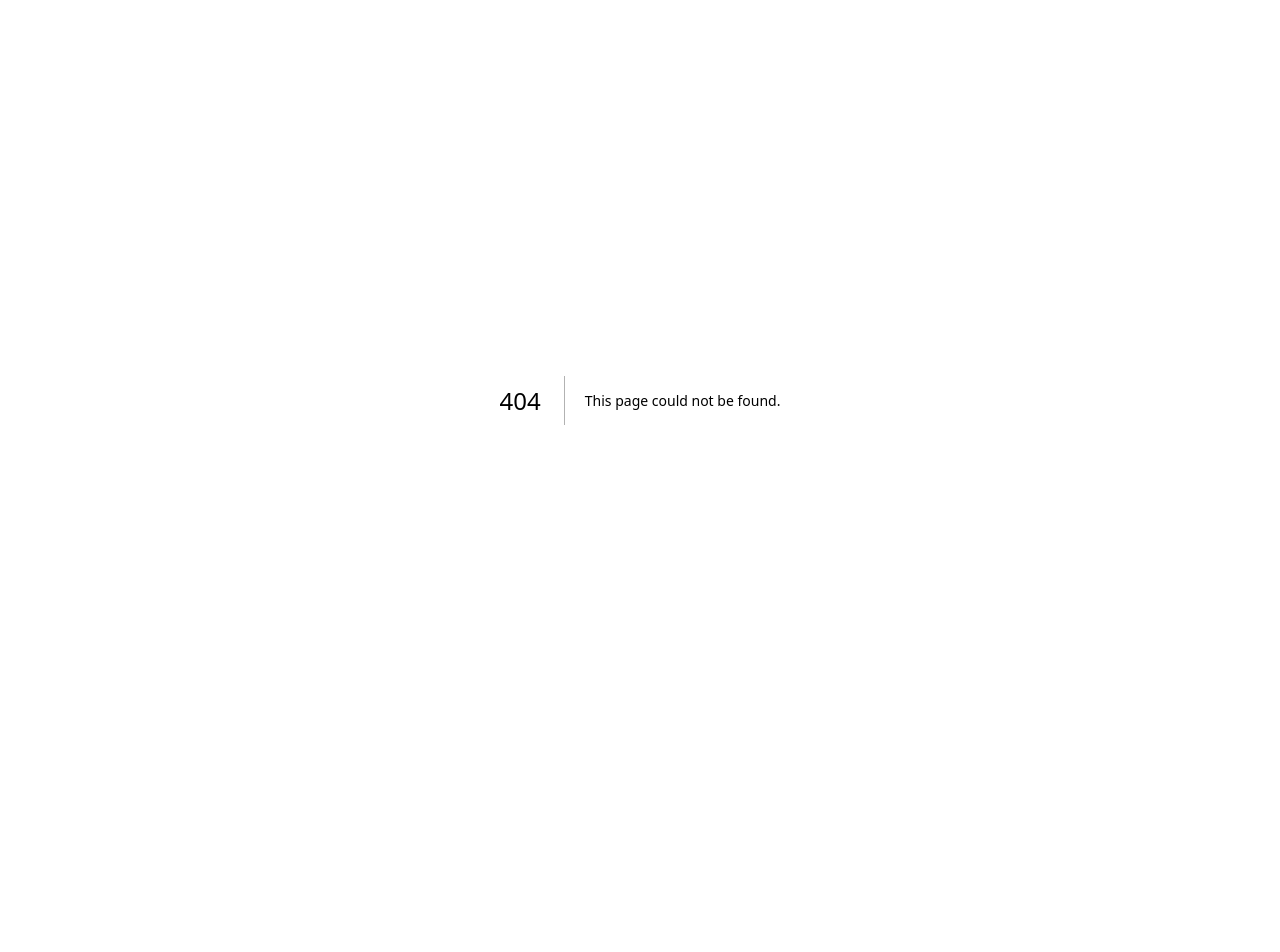
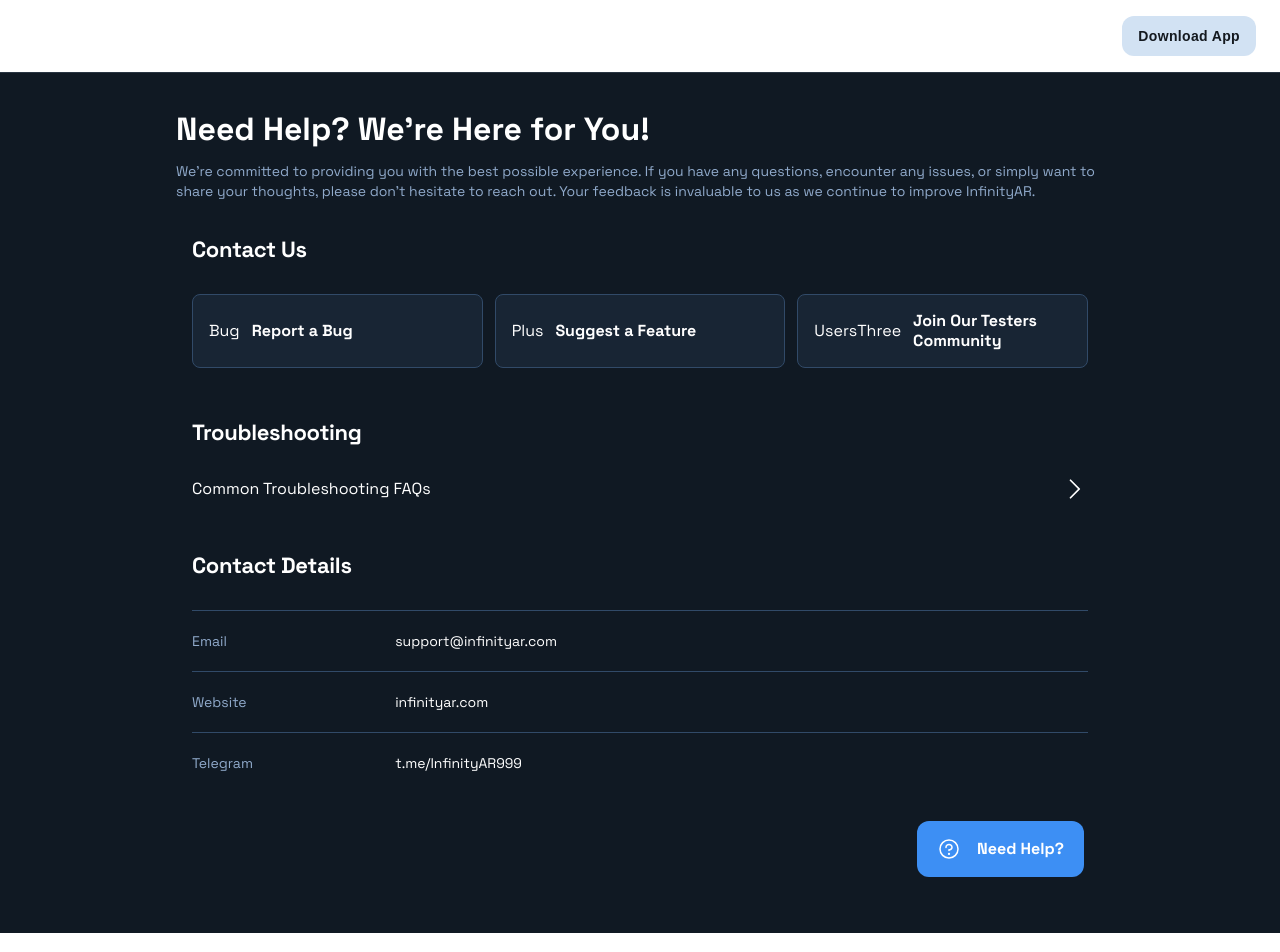
Before and after one commit to Pratham9911/infinityar-web, a Next.js app: page /support in a window 1280 px wide. Before the commit this address had no page. Shown: the top 952 px of the page. Before the commit the page ends 800 px from the top, so only its background shows below. Built offline with nearby package versions, Linux system fonts and the light colour scheme.

Commit message:
Support and Guide section

```diff
--- a/src/app/components/Astronaut.js
+++ b/src/app/components/Astronaut.js
@@ -239,7 +239,10 @@
         hover:scale-105 active:scale-95 transition-all duration-300
         focus:outline-none focus:ring-4 focus:ring-blue-300
         cursor-[url('/cursor2.png'),_pointer]">
-        Explore Now
+          <a href="/guide">
+           Explore Now
+          </a>
+
       </button>
     </div>
   </div>
--- a/src/app/components/Footer.js
+++ b/src/app/components/Footer.js
@@ -72,7 +72,7 @@
 
       {/* Copyright */}
       <p className="text-[#92abc9] text-base font-normal leading-normal">
-        © {new Date().getFullYear()} InfinityAR. All rights reserved.
+        © {new Date().getFullYear()} Pratham Tiwari. All rights reserved.
       </p>
     </footer>
   );
--- /dev/null
+++ b/src/app/components/GuideSection.js
@@ -0,0 +1,47 @@
+"use client";
+
+import React from "react";
+
+export default function GuideSection() {
+  return (
+    <section
+      className="relative w-full bg-[#14191f] text-white px-6 py-16 overflow-hidden"
+      style={{ fontFamily: '"Space Grotesk", "Noto Sans", sans-serif' }}
+    >
+      <div className="max-w-4xl mx-auto text-center">
+        <h2 className="text-[28px] font-bold leading-tight pb-3">How to Use InfinityAR</h2>
+        <p className="text-base font-normal pb-6">
+          InfinityAR is currently under development, and some features may be limited. We appreciate your understanding as we continue to improve the app.
+        </p>
+
+        <h3 className="text-[22px] font-bold pb-3 pt-5">Step-by-Step Guide</h3>
+        <div className="grid grid-cols-[40px_1fr] gap-x-2 text-left">
+          {["Download the App", "Download the Image Target", "Launch the App and Tap 'Start'", "Choose a Mode: EXPLORE or ROCKET", "Point the Camera at the Image Target", "Interact with the 3D Models"].map((step, index) => (
+            <React.Fragment key={index}>
+              <div className="flex flex-col items-center gap-1 pt-3">
+                <div className="w-6 h-6 bg-white rounded-full" />
+                <div className="w-[1.5px] bg-[#3d4b5c] h-2 grow" />
+              </div>
+              <div className="pt-3 pb-5">
+                <p className="text-base font-medium leading-normal">{step}</p>
+              </div>
+            </React.Fragment>
+          ))}
+        </div>
+
+        <h3 className="text-[22px] font-bold pt-10 pb-4">Bonus Features</h3>
+        <div className="grid grid-cols-1 sm:grid-cols-2 md:grid-cols-3 gap-4 text-left">
+          {["Join the Community", "Participate in Quizzes", "Access Announcements"].map((feature, index) => (
+            <div
+              key={index}
+              className="rounded-lg border border-[#3d4b5c] bg-[#1f252e] p-5 flex gap-3 items-center"
+            >
+              <div className="w-6 h-6 bg-white rounded-full" />
+              <h4 className="text-base font-bold leading-tight">{feature}</h4>
+            </div>
+          ))}
+        </div>
+      </div>
+    </section>
+  );
+}
--- a/src/app/components/Navbar.js
+++ b/src/app/components/Navbar.js
@@ -41,9 +41,9 @@
     {/* 🧭 Desktop Navigation */}
 <div className="hidden md:flex flex-1 justify-end gap-8 z-[100]">
   <div className="flex items-center gap-9">
+        <a className="text-white text-base font-medium" href="/">Home</a>
     <a className="text-white text-sm font-medium" href="/features">Features</a>
-    <a className="text-white text-sm font-medium" href="#">Pricing</a>
-    <a className="text-white text-sm font-medium" href="#">Support</a>
+    <a className="text-white text-sm font-medium" href="/support">Support</a>
   </div>
   <a
     href="https://github.com/Pratham9911/InfinityAR/releases/download/InfinityAR/infinityAR.apk"
@@ -66,9 +66,9 @@
       {/* 📱 Mobile Dropdown Menu */}
      {isOpen && (
   <div className="absolute top-full left-0 w-full bg-black border-t border-[#293542] md:hidden flex flex-col gap-4 px-6 py-6 z-[200]">
+    <a className="text-white text-base font-medium" href="/">Home</a>
     <a className="text-white text-base font-medium" href="/features">Features</a>
-    <a className="text-white text-base font-medium" href="#">Pricing</a>
-    <a className="text-white text-base font-medium" href="#">Support</a>
+    <a className="text-white text-base font-medium" href="/support">Support</a>
 
     <a
       href="https://github.com/Pratham9911/InfinityAR/releases/download/InfinityAR/infinityAR.apk"
--- /dev/null
+++ b/src/app/components/SupportSection.js
@@ -0,0 +1,75 @@
+'use client';
+
+export default function SupportSection() {
+  return (
+    <section className="relative min-h-screen bg-[#101923] text-white font-['Space_Grotesk','Noto_Sans',sans-serif] overflow-x-hidden">
+      <div className="layout-container flex flex-col px-10 py-5">
+        <div className="flex flex-col gap-3 p-4 max-w-[960px] mx-auto">
+          <div className="flex min-w-72 flex-col gap-3">
+            <p className="tracking-light text-[32px] font-bold leading-tight">
+              Need Help? We're Here for You!
+            </p>
+            <p className="text-[#90aacb] text-sm font-normal">
+              We're committed to providing you with the best possible experience. If you have any questions, encounter any issues, or simply want to share your thoughts, please
+              don't hesitate to reach out. Your feedback is invaluable to us as we continue to improve InfinityAR.
+            </p>
+          </div>
+
+          <h2 className="text-[22px] font-bold tracking-[-0.015em] pt-5 px-4">Contact Us</h2>
+          <div className="grid grid-cols-[repeat(auto-fit,minmax(158px,1fr))] gap-3 p-4">
+            <SupportCard icon="Bug" title="Report a Bug" />
+            <SupportCard icon="Plus" title="Suggest a Feature" />
+            <SupportCard icon="UsersThree" title="Join Our Testers Community" />
+          </div>
+
+          <h2 className="text-[22px] font-bold tracking-[-0.015em] pt-5 px-4">Troubleshooting</h2>
+          <div className="flex items-center gap-4 px-4 min-h-14 justify-between bg-[#101923]">
+            <p className="text-base font-normal truncate">Common Troubleshooting FAQs</p>
+            <div className="shrink-0">
+              <svg className="text-white w-7 h-7" xmlns="http://www.w3.org/2000/svg" fill="currentColor" viewBox="0 0 256 256">
+                <path d="M181.66,133.66l-80,80a8,8,0,0,1-11.32-11.32L164.69,128,90.34,53.66a8,8,0,0,1,11.32-11.32l80,80A8,8,0,0,1,181.66,133.66Z" />
+              </svg>
+            </div>
+          </div>
+
+          <h2 className="text-[22px] font-bold tracking-[-0.015em] pt-5 px-4">Contact Details</h2>
+          <div className="p-4 grid grid-cols-[20%_1fr] gap-x-6">
+            <ContactRow label="Email" value="support@infinityar.com" />
+            <ContactRow label="Website" value="infinityar.com" />
+            <ContactRow label="Telegram" value="t.me/InfinityAR999" />
+            {/* <ContactRow label="Discord" value="Discord Community" /> */}
+          </div>
+
+          <div className="flex justify-end px-5 pb-5">
+            <button className="flex items-center gap-4 h-14 px-5 bg-[#3d8ff4] rounded-xl font-bold text-white">
+              <svg className="w-6 h-6" xmlns="http://www.w3.org/2000/svg" fill="currentColor" viewBox="0 0 256 256">
+                <path d="M140,180a12,12,0,1,1-12-12A12,12,0,0,1,140,180ZM128,72c-22.06,0-40,16.15-40,36v4a8,8,0,0,0,16,0v-4c0-11,10.77-20,24-20s24,9,24,20-10.77,20-24,20a8,8,0,0,0-8,8v8a8,8,0,0,0,16,0v-.72c18.24-3.35,32-17.9,32-35.28C168,88.15,150.06,72,128,72Zm104,56A104,104,0,1,1,128,24,104.11,104.11,0,0,1,232,128Zm-16,0a88,88,0,1,0-88,88A88.1,88.1,0,0,0,216,128Z" />
+              </svg>
+              <span className="truncate">Need Help?</span>
+            </button>
+          </div>
+        </div>
+      </div>
+    </section>
+  );
+}
+
+function SupportCard({ icon, title }) {
+  return (
+    <div className="flex gap-3 rounded-lg border border-[#314a68] bg-[#182534] p-4 items-center">
+      <div className="text-white">
+        <span className="material-icons-outlined">{icon}</span>
+      </div>
+      <h2 className="text-base font-bold leading-tight">{title}</h2>
+    </div>
+  );
+}
+
+function ContactRow({ label, value }) {
+  return (
+    <div className="col-span-2 grid grid-cols-subgrid border-t border-t-[#314a68] py-5">
+      <p className="text-[#90aacb] text-sm font-normal">{label}</p>
+      <p className="text-white text-sm font-normal">{value}</p>
+    </div>
+  );
+}
--- a/src/app/components/Version.js
+++ b/src/app/components/Version.js
@@ -10,7 +10,7 @@
       ([entry]) => {
         if (entry.isIntersecting) setVisible(true);
       },
-      { threshold: 0.4 }
+      { threshold: 0.9 }
     );
 
     if (versionRef.current) observer.observe(versionRef.current);
--- /dev/null
+++ b/src/app/guide/page.js
@@ -0,0 +1,18 @@
+
+"use client";
+import React from "react";
+import Navbar from "../components/Navbar";
+import GuideSection from "../components/GuideSection";
+import Footer from "../components/Footer";
+
+
+
+export default function GuidePage() {
+  return (
+    <>
+      <Navbar />
+      <GuideSection />
+      <Footer />
+    </>
+  );
+}
--- /dev/null
+++ b/src/app/support/page.js
@@ -0,0 +1,17 @@
+"use client";
+import React from "react";
+
+
+import Navbar from "../components/Navbar";
+import SupportSection from "../components/SupportSection";
+import Footer from "../components/Footer";
+
+export default function SupportPage() {
+  return (
+    <>
+      <Navbar />
+      <SupportSection />
+      <Footer />
+    </>
+  );
+}
```
